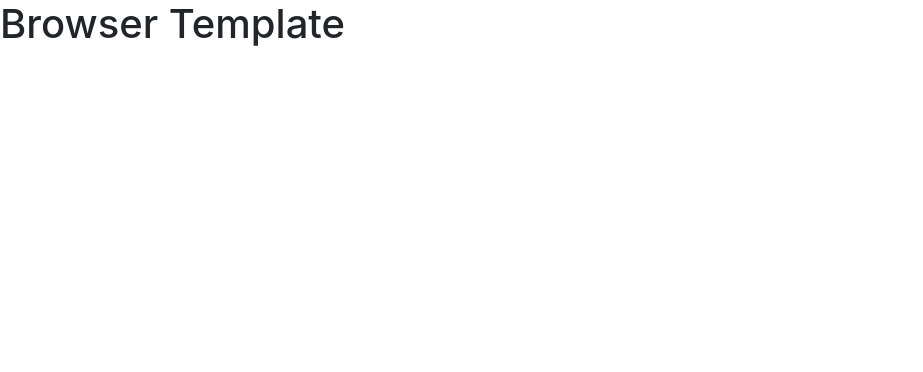
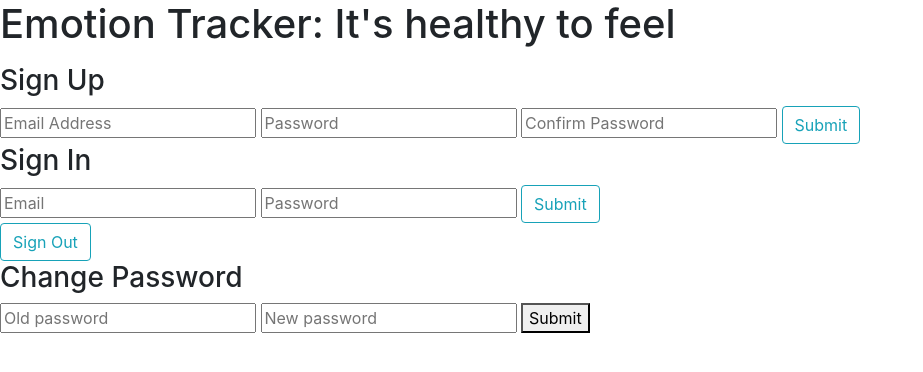
Before and after one commit to miketocoding/emotion-tracker-client, a website built with webpack: page index.html in a window 1280 px wide. Shown: the whole page, without its empty margins (0-923 px from the left). Built offline with nearby package versions, Linux system fonts and the light colour scheme.

Commit message:
Added HTML to index.html
HTML added for sign-up, sign-in, sign-out, and change-password.

```diff
--- a/assets/scripts/app.js
+++ b/assets/scripts/app.js
@@ -1,5 +1,5 @@
 'use strict'
-
+// const userEvents = require('./user/events.js')
 // use require with a reference to bundle the file and use it in this file
 // const example = require('./example')
 
@@ -8,4 +8,8 @@
 
 $(() => {
   // your JS code goes here
+  // $('#sign-up').on('submit', userEvents.onSignUp)
+  // $('#sign-in').on('submit', userEvents.onSignIn)
+  // $('#sign-out').on('click', userEvents.onSignIn)
+  // $('')
 })
--- a/index.html
+++ b/index.html
@@ -1,7 +1,7 @@
 <!DOCTYPE html>
 <html>
     <head>
-      <title>Example</title>
+      <title>Emotion Tracker: It's healthy to feel</title>
       <meta name="viewport" content="width=device-width, initial-scale=1">
 
       <!-- Do not add `link` tags-->
@@ -12,6 +12,40 @@
       <script src="public/application.js" type="text/javascript" charset="utf-8" defer></script>
     </head>
     <body>
-      <h1>Browser Template</h1>
+      <h1>Emotion Tracker: It's healthy to feel</h1>
+      <p id="message"></p>
+
+      <section id="before-sign-in">
+        <section>
+          <h3>Sign Up</h3>
+          <form id="sign-up">
+            <input name="credentials[email]" required type="email" placeholder="Email Address"/>
+            <input name="credentials[password]" required type="password" placeholder="Password"/>
+            <input name="credentials[password_confirmation]"required type="password" placeholder="Confirm Password"/>
+            <button type="submit" class="btn btn-outline-info">Submit</button>
+          </form>
+        </section>
+        <section>
+          <h3>Sign In</h3>
+          <form id="sign-in">
+            <input name="credentials[email]" required type="email" placeholder="Email"/>
+            <input name="credentials[password]" required type="password" placeholder="Password"/>
+            <button type="submit" class="btn btn-outline-info">Submit</button>
+          </form>
+        </section>
+      </section>
+
+      <section id="after-sign-in" class="hide">
+        <button id="sign-out" class="btn btn-outline-info">Sign Out</button>
+
+        <h3>Change Password</h3>
+        <form id="change-password">
+          <input name="passwords[old]" required type="password" placeholder="Old password"/>
+          <input name="passwords[new]" required type="password" placeholder="New password"/>
+          <button type="submit">Submit</button>
+        </form>
+      </section>
+
+
     </body>
 </html>
```
Also changed, not shown: README.md.
